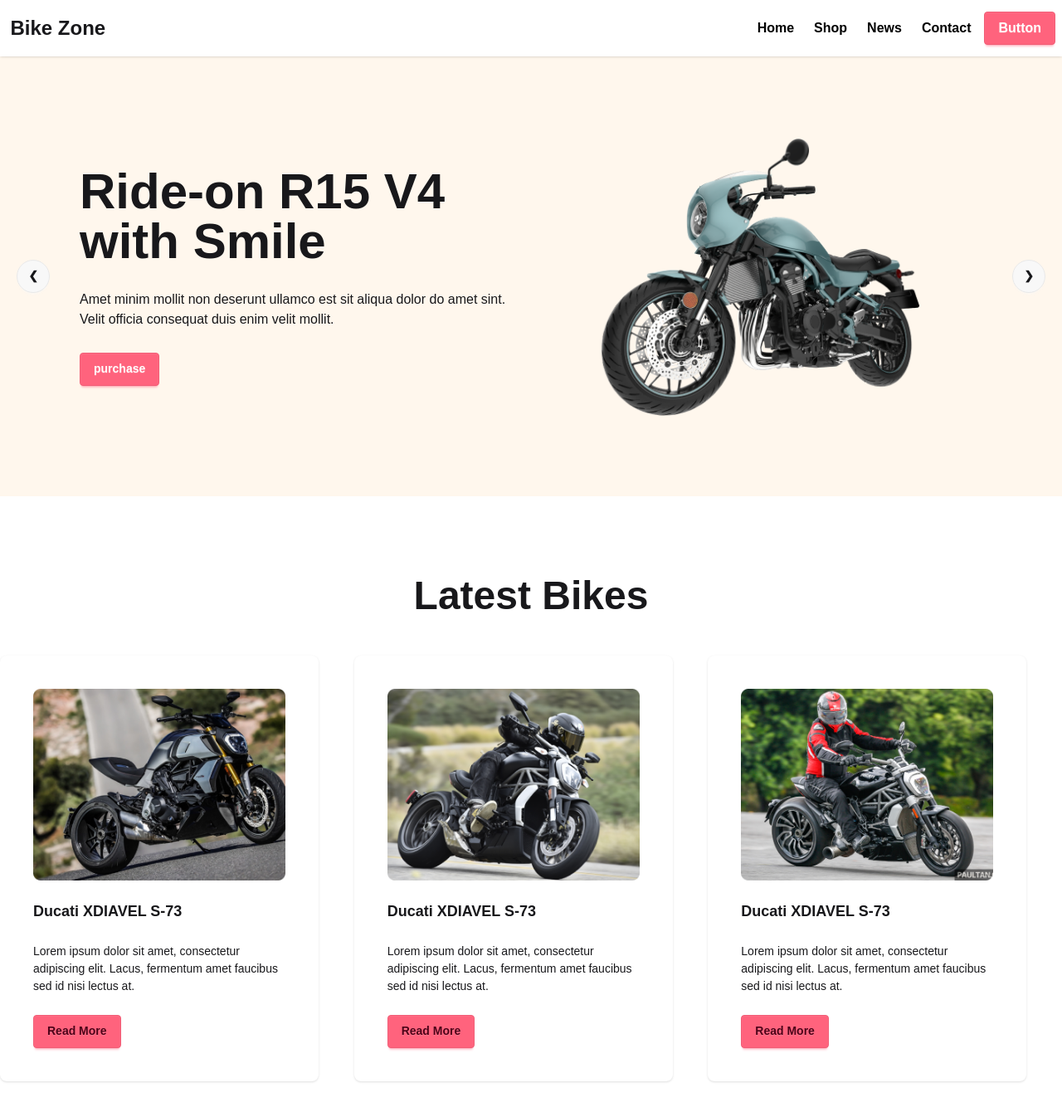
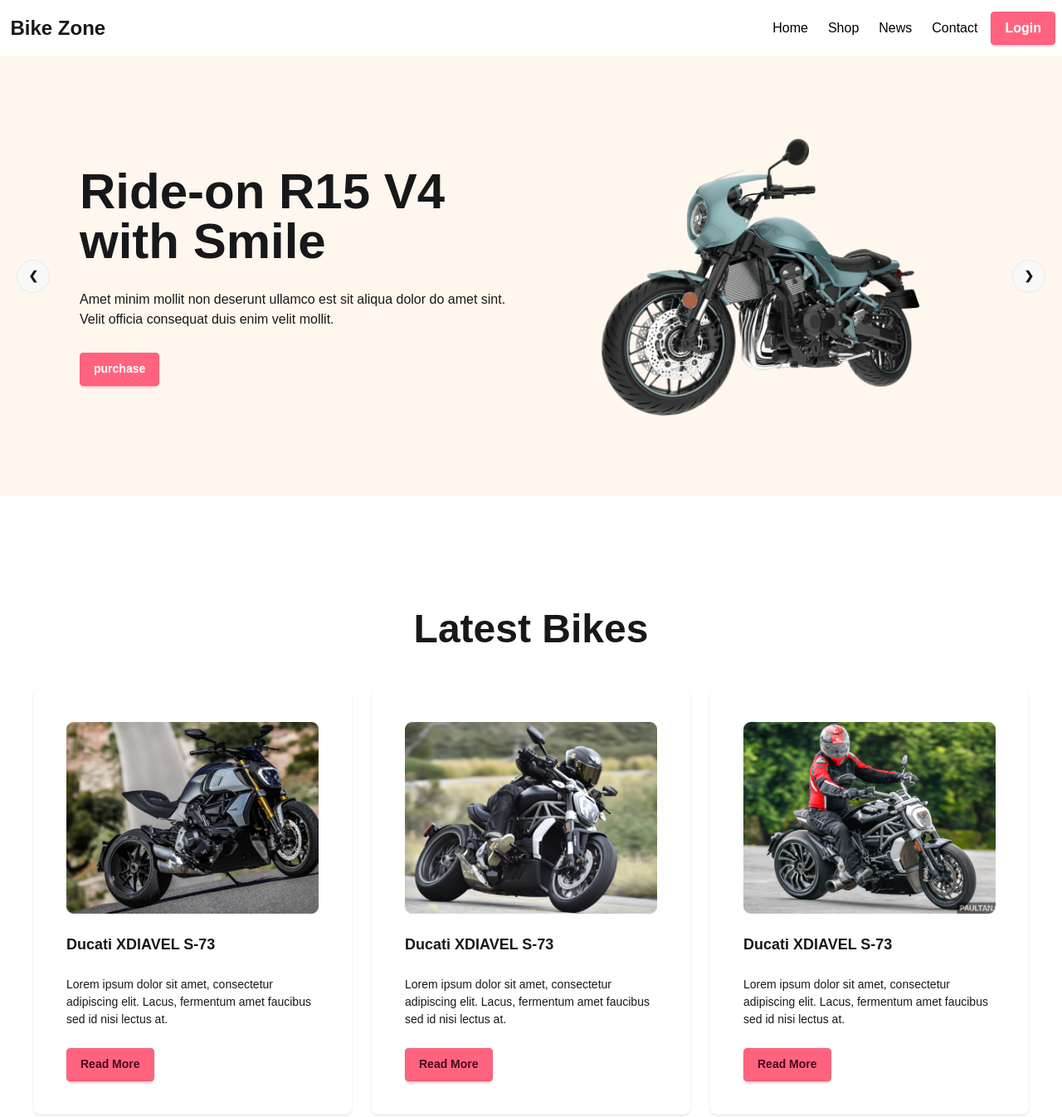
Before and after one commit to mohammadmostofa/biker-zone-daisy-ui, a plain HTML site: page index.html in a window 1280 px wide. Shown: the top 1346 px of the page at 83% size. Drawn offline with nearby package versions, Linux system fonts and the light colour scheme.

Commit message:
re uploaded

```diff
--- a/index.html
+++ b/index.html
@@ -52,27 +52,27 @@
   </div>
   <div class="navbar-center hidden lg:flex">
     <ul class="menu menu-horizontal px-1">
-      <li><a class="text-base font-bold text-black" href="">Home</a></li>
-      <li><a class="text-base font-bold text-black" href="">Shop</a></li>
-      <li><a class="text-base font-bold text-black" href="">News </a></li>
-      <li><a class="text-base font-bold text-black" href="">Contact</a></li>
+      <li><a class="text-base font-light text-black" href="">Home</a></li>
+      <li><a class="text-base font-light text-black" href="">Shop</a></li>
+      <li><a class="text-base font-light text-black" href="">News </a></li>
+      <li><a class="text-base font-light text-black" href="">Contact</a></li>
     </ul>
   </div>
   <div class="">
-    <a class="btn btn-error text-base text-white">Button</a>
+    <a class="btn btn-error text-base text-white">Login</a>
   </div>
 </div>
 
  </nav>
 
-</header>
 
-<!-- slider caurosel start  -->
-<div class=" bg-orange-50 carousel w-full  ">
-  <div id="slide1" class="carousel-item relative w-full">
+
+ <!-- slider caurosel start  -->
+<div class="  carousel w-full  ">
+  <div id="slide1" class="carousel-item relative w-full ">
 
     <!-- slider-container-one-->
-    <div class="md:container flex flex-col md:flex-row justify-center items-center p-24">
+    <div class="md:container mx:auto flex flex-col md:flex-row justify-center items-center p-24 bg-orange-50 ">
      <!-- text-content -->
      <div class="space-y-7 flex-1">
       <h1 class=" text-4xl md:text-5xl lg:text-6xl font-bold lg:font-extrabold">Ride-on R15 V4  with Smile</h1>
@@ -95,7 +95,7 @@
   </div>
   <div id="slide2" class="carousel-item relative w-full">
   <!-- slider-container-two-->
-    <div class="md:container flex flex-col md:flex-row justify-center items-center p-24">
+    <div class="md:container flex flex-col md:flex-row justify-center items-center p-24 bg-orange-50">
      <!-- text-content -->
      <div class="space-y-7 flex-1">
       <h1 class="text-4xl md:text-5xl lg:text-6xl font-bold lg:font-extrabold">Ride-on R15 V4 <br> with Smile</h1>
@@ -117,8 +117,8 @@
     </div>
   </div>
   <div id="slide3" class="carousel-item relative w-full">
-    <!-- slider-container-two-->
-    <div class="md:container flex flex-col md:flex-row justify-center items-center p-24">
+    <!-- slider-container-three-->
+    <div class="md:container flex flex-col md:flex-row justify-center items-center p-24  bg-orange-50">
      <!-- text-content -->
      <div class="space-y-7 flex-1">
       <h1 class="text-4xl md:text-5xl lg:text-6xl font-bold lg:font-extrabold">Ride-on R15 V4 <br> with Smile</h1>
@@ -141,7 +141,7 @@
   </div>
   <div id="slide4" class="carousel-item relative w-full">
     <!-- slider-container-three-->
-    <div class="md:container flex flex-col md:flex-row justify-center items-center p-24">
+    <div class="md:container flex flex-col md:flex-row justify-center items-center p-24 bg-orange-50">
      <!-- text-content -->
      <div class="space-y-7 flex-1">
       <h1 class="text-4xl md:text-5xl lg:text-6xl font-bold lg:font-extrabold">Ride-on R15 V4 <br> with Smile</h1>
@@ -166,16 +166,18 @@
 <!-- slider caurosel end  -->
 
 
-<!-- main section -->
+</header>
+
+
  <main class="md:container mx-auto">
 
   <!-- card section start -->
-    <section class="my-24">
+    <section class="my-24 py-10 grid justify-center items-center">
 
       <h2 class="text-center text-5xl font-bold mb-12">Latest Bikes</h2>
 
        <!--card container start-->
-       <div class="grid grid-col-1 md:grid-cols-2 lg:grid-cols-3 justify-center">
+       <div class=" grid gird-col-1 md:grid-cols-2  lg:grid-cols-3 justify-center items-center gap-6 ">
 
        <!-- card-one start -->
 
@@ -297,7 +299,7 @@
 
  </main>
 
- <!-- footer section -->
+
 
  <footer>
 
```
